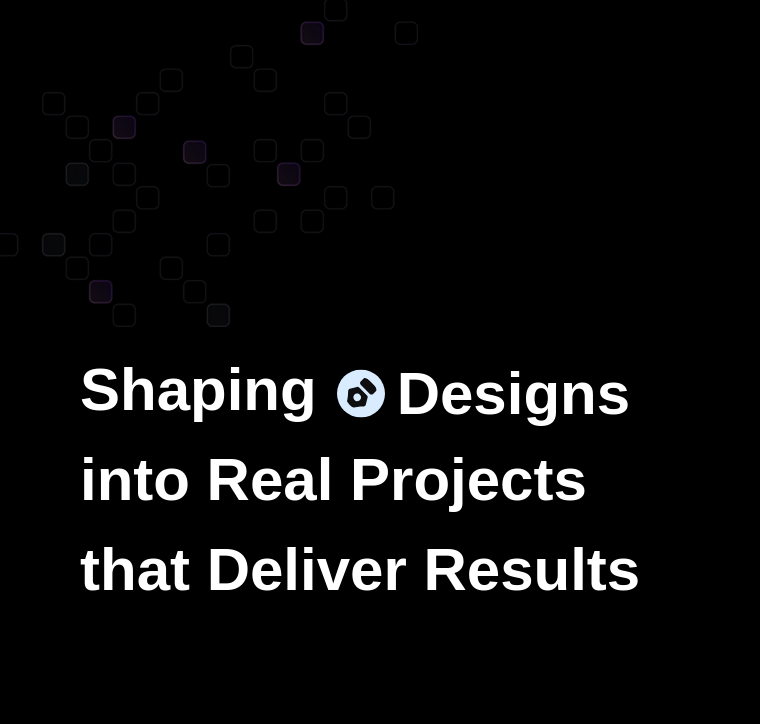
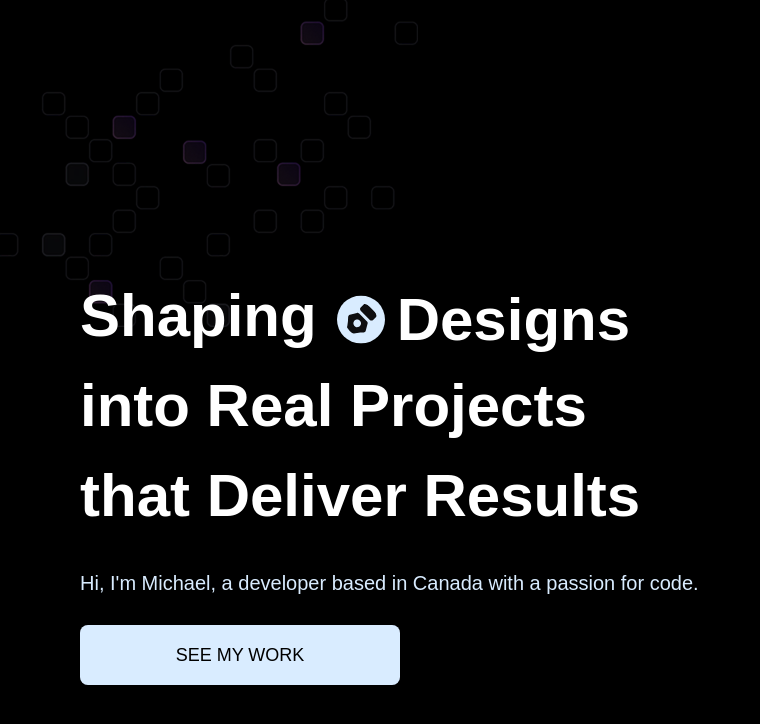
Before and after one commit to MikeyUko/michael-portfolio, a React (Vite) app: page / in a window 1280 px wide. Shown: the top 724 px of the page, without its empty margins (0-760 px from the left). Built offline with nearby package versions, Linux system fonts and the light colour scheme; a web font is replaced by a local one.

Commit message:
Added a dynamic CTA button to be reused through out the project

```diff
--- /dev/null
+++ b/src/components/Button.jsx
@@ -0,0 +1,14 @@
+const Button = ({ text, className, id }) => {
+    return (
+        <a className={`${className ?? ''} cta-wrapper`}>
+            <div className="cta-button group">
+              <div className="bg-circle" />
+                <p className="text">{text}</p>
+                <div className="arrow-wrapper">
+                    <img src="/images/arrow-down.svg" alt="arrow" />
+                </div>
+            </div>
+        </a>
+    )
+}
+export default Button
--- a/src/sections/Hero.jsx
+++ b/src/sections/Hero.jsx
@@ -1,4 +1,5 @@
 import {words} from "../constants/index.js";
+import Button from "../components/Button.jsx";
 
 const Hero = () => {
     return (
@@ -33,6 +34,14 @@
                             <h1>into Real Projects</h1>
                             <h1>that Deliver Results</h1>
                         </div>
+                        <p className="text-white-50 md:text-xl relative z-10 pointer-events-none">
+                            Hi, I'm Michael, a developer based in Canada with a passion for code.
+                        </p>
+                        <Button
+                          className="md:w-80 md:h-16 w-60 h-12"
+                          id="button"
+                          text="See my Work"
+                        />
                     </div>
                 </header>
                 {/*RIGHT: 3D MODEL */}
```
